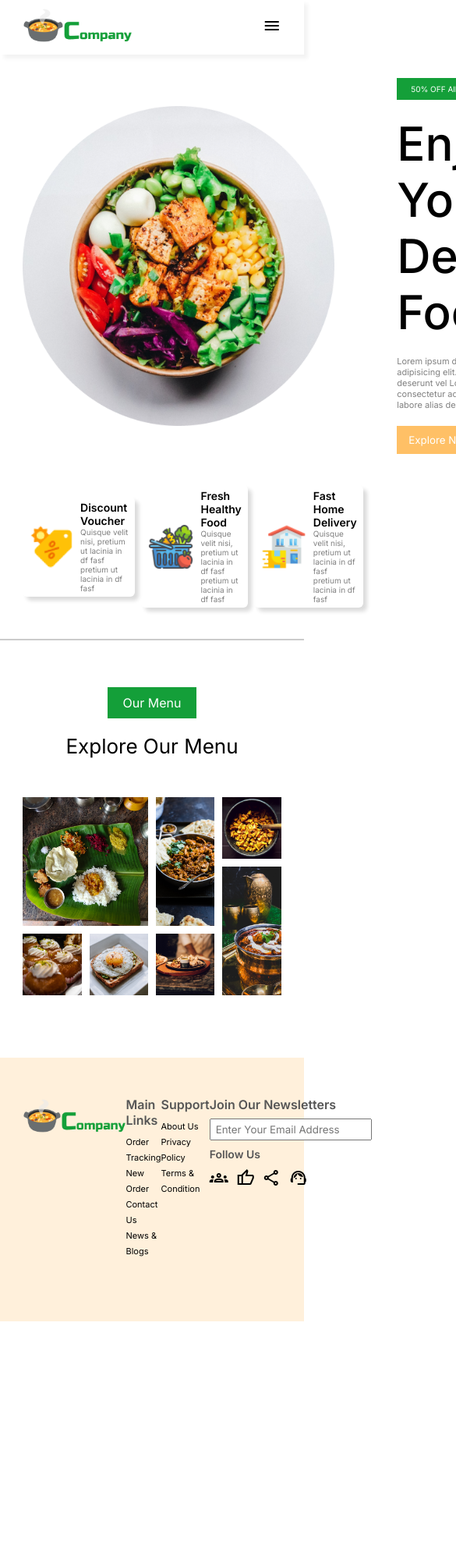
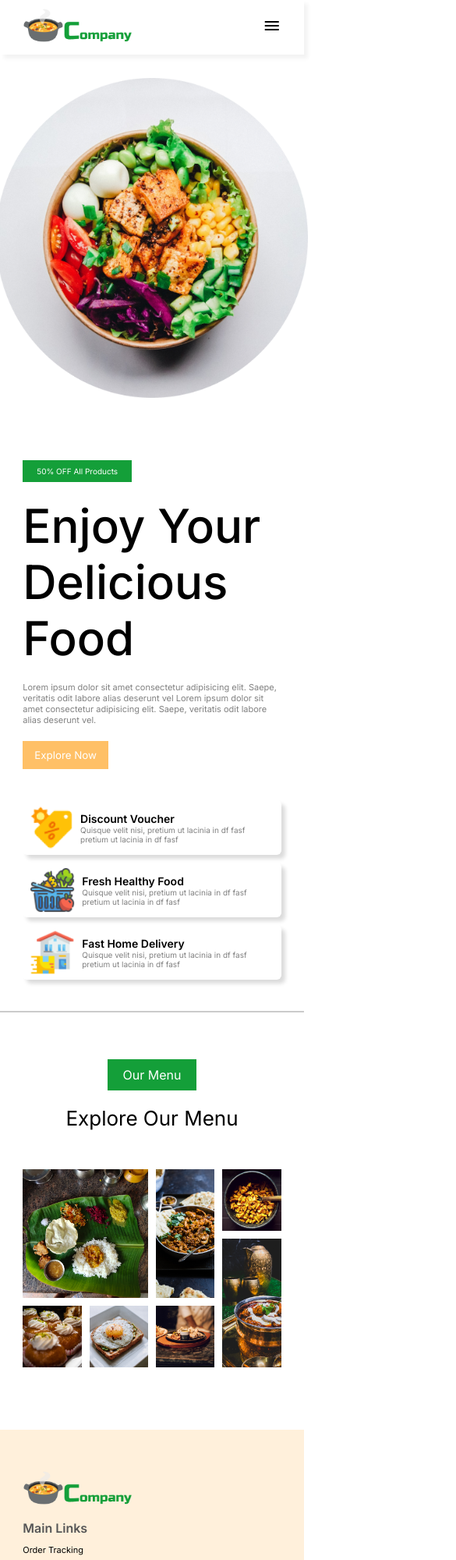
Before and after one commit to sumangitron/HTML-CSS-Project, a plain HTML site: page Resturant Website/index.html in a window 390 px wide. Shown: the top 2000 px of the page at 78% size, 585 px wide, since content can reach past the window. Before the commit the page ends 1694 px from the top, so only its background shows below. Drawn offline with nearby package versions, Linux system fonts and the light colour scheme.

Commit message:
make responsive

```diff
--- a/Resturant Website/style.css
+++ b/Resturant Website/style.css
@@ -1,4 +1,4 @@
-@import url('https://fonts.googleapis.com/css2?family=Inter:ital,opsz,wght@0,14..32,100..900;1,14..32,100..900&family=Roboto:ital,wght@0,100..900;1,100..900&display=swap');
+@import url("https://fonts.googleapis.com/css2?family=Inter:ital,opsz,wght@0,14..32,100..900;1,14..32,100..900&family=Roboto:ital,wght@0,100..900;1,100..900&display=swap");
 
 * {
   margin: 0;
@@ -8,7 +8,7 @@
 }
 
 .btn {
-    background-color: #FFC066;
+  background-color: #ffc066;
   color: white;
   border: none;
   padding: 10px 15px;
@@ -67,7 +67,7 @@ nav {
 
 .tags {
   font-size: 10px;
-    background-color: #149F39;
+  background-color: #149f39;
   color: white;
   align-self: flex-start;
   padding: 8px 18px;
@@ -134,7 +134,7 @@ nav {
 }
 
 .heading p {
-    background-color: #149F39;
+  background-color: #149f39;
   color: white;
   padding: 10px 20px;
 }
@@ -190,7 +190,7 @@ nav {
 }
 
 footer {
-    background-color: #FFF0DB;
+  background-color: #fff0db;
   padding: 50px 0 80px 0;
 }
 
@@ -239,3 +239,20 @@ footer {
   align-items: center;
   gap: 10px;
 }
+
+@media (max-width: 430px) {
+  .hero {
+    display: flex;
+    flex-direction: column;
+  }
+  .cards {
+    display: flex;
+    flex-direction: column;
+    gap: 10px;
+  }
+  .bottom-section {
+    display: flex;
+    flex-direction: column;
+    gap: 16px;
+  }
+}
```
Lines whose indentation alone changed are shown as unchanged.
